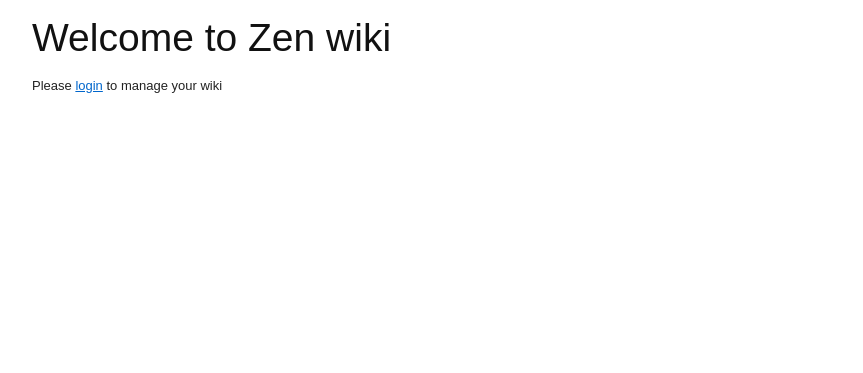
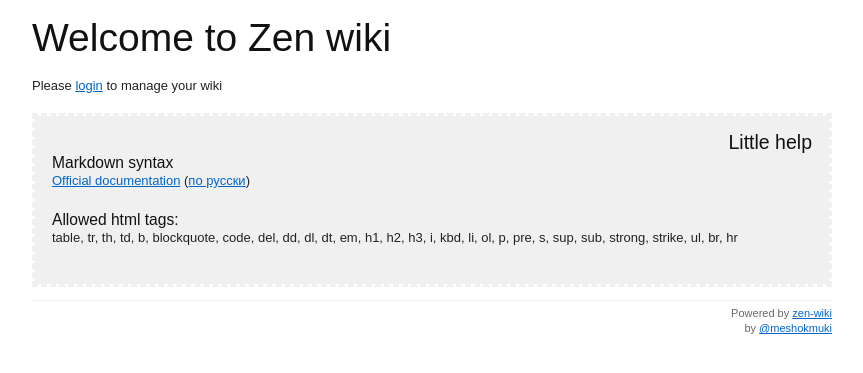
Before and after one commit to rpominov/zen-wiki, a Python web app: template src/templates/index.html in a window 1280 px wide. Shown: the top 373 px of the page, without its empty margins (208-1071 px from the left). Run offline with Jinja, Linux system fonts and the light colour scheme; the template is opened without the code that fills it, so the values that code supplies are empty.

Commit message:
Added little help to start page.

```diff
--- a/src/css/style.css
+++ b/src/css/style.css
@@ -286,3 +286,19 @@ pre.prettyprint code.prettyprint {
 	padding: inherit;
 	border: none;
 }
+
+.help {
+	border: 3px dashed #f0f0f0;
+	margin-bottom: 1em;
+}
+
+	.help > div {
+		background: #f0f0f0;
+		padding: 17px;
+
+	}
+		.help h3,
+		.help h4 {margin:0}
+		.help h3 {
+			text-align: right;
+		}
--- a/src/templates/index.html
+++ b/src/templates/index.html
@@ -15,10 +15,29 @@
 	<body>
 		<br/>
 		<h1>Welcome to Zen wiki</h1>
+
 		{% if user %}
 			Your wiki <a href="{{ wiki.getUrl }}">here</a>
 		{% else %}
 			Please <a href="{{ login_url }}">login</a> to manage your wiki
 		{% endif %}
+
+		<br><br>
+
+		<div class="help"><div>
+			<h3>Little help</h3>
+
+			<h4>Markdown syntax</h4>
+			<p><a href="http://daringfireball.net/projects/markdown/syntax">Official documentation</a> (<a href="http://markdown.pp.ru/">по русски</a>)</p>
+
+			<h4>Allowed html tags:</h4>
+			<p>
+				table, tr, th, td, b, blockquote, code, del, dd, dl, dt, em, h1, h2, h3, i, kbd, li, ol, p, pre, s, sup, sub, strong, strike, ul, br, hr
+			</p>
+		</div></div>
+
+		<div class="footer">
+			Powered by <a href="https://github.com/pozadi/zen-wiki/wiki">zen-wiki</a><br/>by <a href="http://twitter.com/meshokmuki">@meshokmuki</a>
+		</div>
 	</body>
 </html>
```
